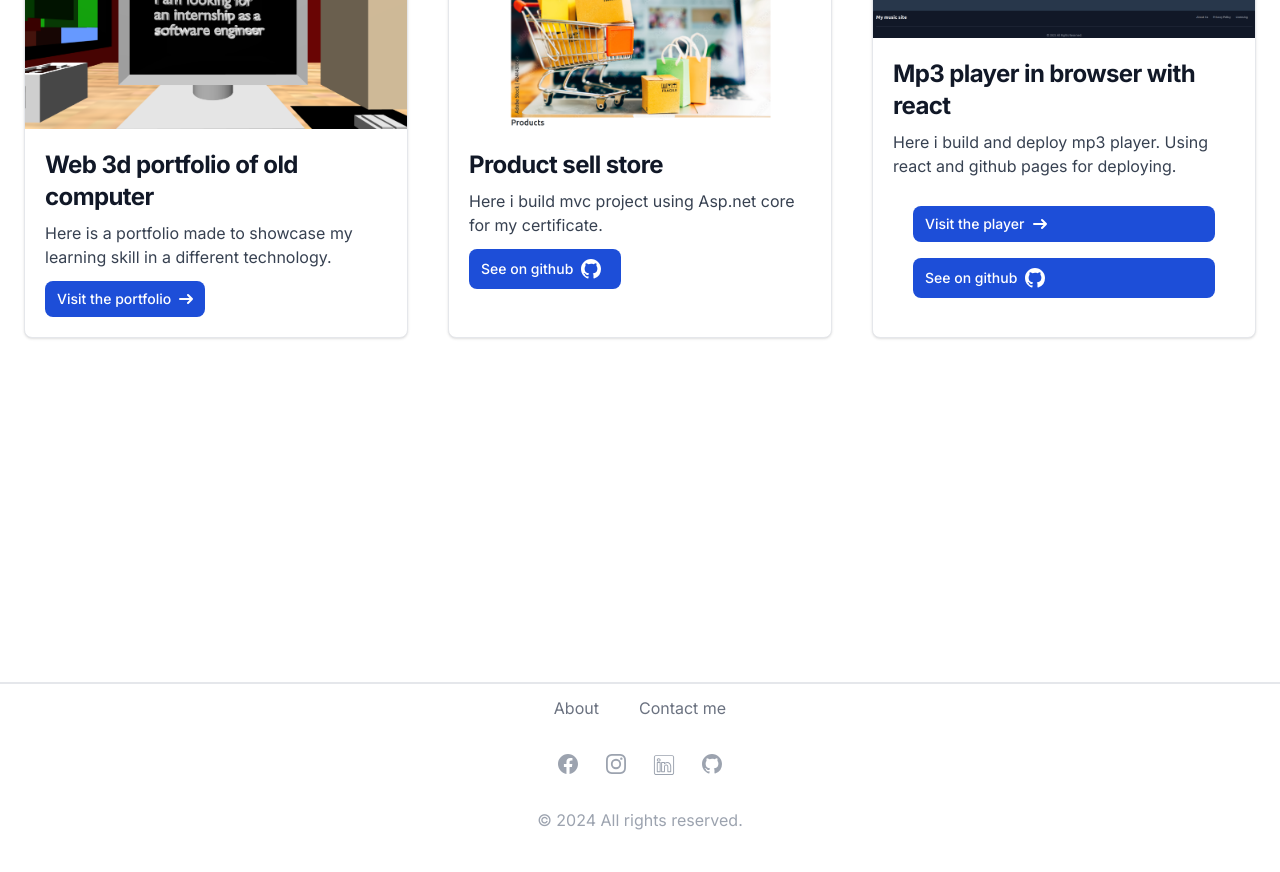
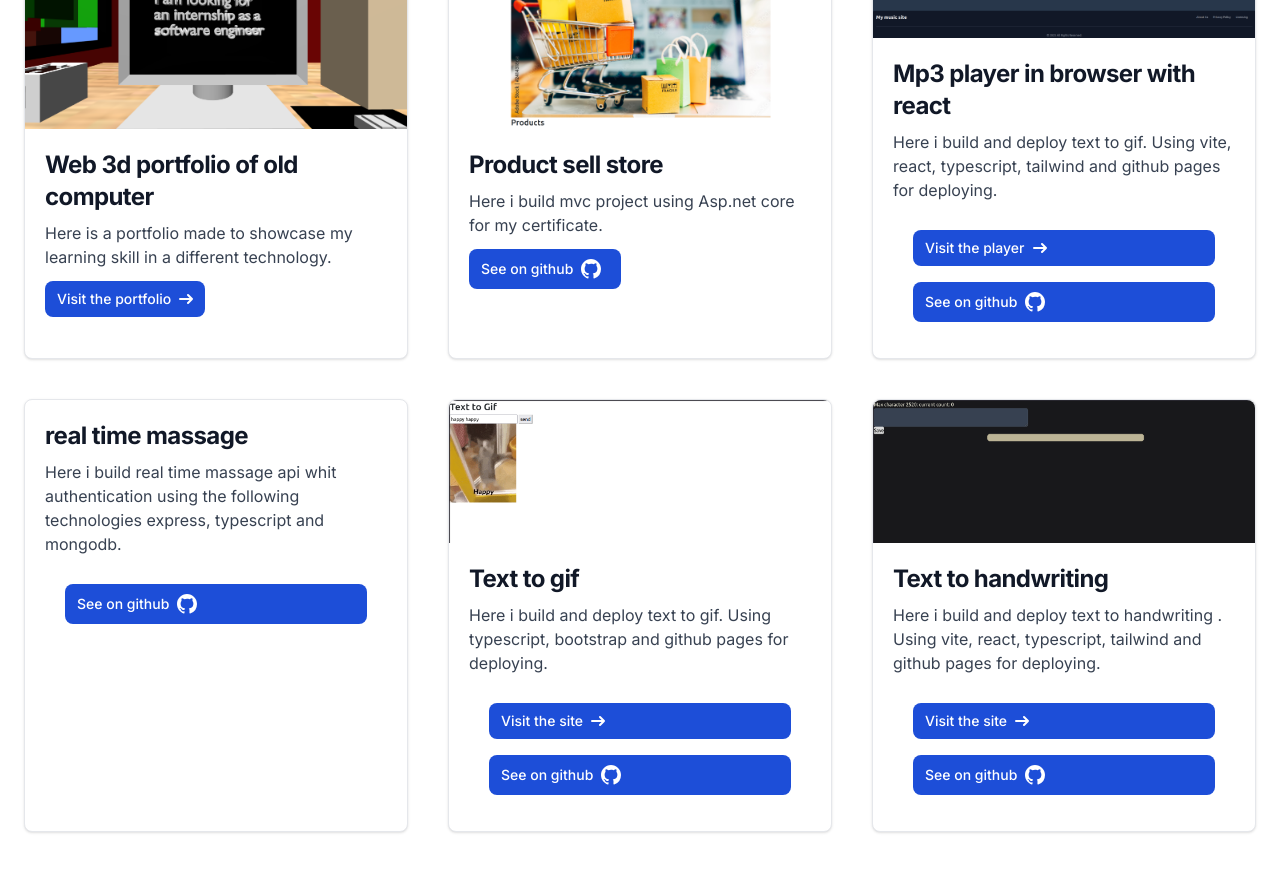
Before and after one commit to Gogo200202/next-portfolio, a Next.js app: page / in a window 1280 px wide. Shown: the part 1080-1952 px from the top of the page. Before the commit the page ends 1924 px from the top, so only its background shows below. Built offline with nearby package versions, Linux system fonts and the light colour scheme.

Commit message:
add more project

```diff
--- a/app/components/Cards.tsx
+++ b/app/components/Cards.tsx
@@ -3,6 +3,8 @@ import Image from "next/image";
 import treeDPortfolio from "../img/3dportfolio.png";
 import aspProject from "../img/mvc.png";
 import mp3 from "../img/mp3.png";
+import TextToGif from "../img/TextToGif.png";
+import textToHandwriting from "../img/textToHandwriting .png";
 import React, { useEffect, useState, useRef } from "react";
 
 export default function Cards() {
@@ -117,8 +119,8 @@ export default function Cards() {
               </h5>
             </a>
             <p className="mb-3 font-normal text-gray-700 dark:text-gray-400">
-              Here i build and deploy mp3 player. Using react and github pages
-              for deploying.
+              Here i build and deploy text to gif. Using vite, react,
+              typescript, tailwind and github pages for deploying.
             </p>
 
             <div className=" container mx-auto  p-6 grid  grid-cols-1  px-3 py-2  ">
@@ -163,6 +165,149 @@ export default function Cards() {
             </div>
           </div>
         </div>
+        <div className="max-w-sm bg-white border border-gray-200 rounded-lg shadow dark:bg-gray-800 dark:border-gray-700">
+          <div className="p-5">
+            <a href="#">
+              <h5 className="mb-2 text-2xl font-bold tracking-tight text-gray-900 dark:text-white">
+                real time massage
+              </h5>
+            </a>
+            <p className="mb-3 font-normal text-gray-700 dark:text-gray-400">
+              Here i build real time massage api whit authentication using the
+              following technologies express, typescript and mongodb.
+            </p>
+
+            <div className=" container mx-auto  p-6 grid  grid-cols-1  px-3 py-2  ">
+              <a
+                href="https://github.com/Gogo200202/MessegApi"
+                className=" m-2 inline-flex items-center px-3 py-2 text-sm font-medium text-center text-white bg-blue-700 rounded-lg hover:bg-blue-800 focus:ring-4 focus:outline-none focus:ring-blue-300 dark:bg-blue-600 dark:hover:bg-blue-700 dark:focus:ring-blue-800"
+              >
+                See on github
+                <svg
+                  className="w-9 h-6"
+                  fill="currentColor"
+                  viewBox="0 0 24 24"
+                >
+                  <path
+                    fillRule="evenodd"
+                    d="M12 2C6.477 2 2 6.484 2 12.017c0 4.425 2.865 8.18 6.839 9.504.5.092.682-.217.682-.483 0-.237-.008-.868-.013-1.703-2.782.605-3.369-1.343-3.369-1.343-.454-1.158-1.11-1.466-1.11-1.466-.908-.62.069-.608.069-.608 1.003.07 1.531 1.032 1.531 1.032.892 1.53 2.341 1.088 2.91.832.092-.647.35-1.088.636-1.338-2.22-.253-4.555-1.113-4.555-4.951 0-1.093.39-1.988 1.029-2.688-.103-.253-.446-1.272.098-2.65 0 0 .84-.27 2.75 1.026A9.564 9.564 0 0112 6.844c.85.004 1.705.115 2.504.337 1.909-1.296 2.747-1.027 2.747-1.027.546 1.379.202 2.398.1 2.651.64.7 1.028 1.595 1.028 2.688 0 3.848-2.339 4.695-4.566 4.943.359.309.678.92.678 1.855 0 1.338-.012 2.419-.012 2.747 0 .268.18.58.688.482A10.019 10.019 0 0022 12.017C22 6.484 17.522 2 12 2z"
+                    clipRule="evenodd"
+                  ></path>
+                </svg>
+              </a>
+            </div>
+          </div>
+        </div>
+        <div className="max-w-sm bg-white border border-gray-200 rounded-lg shadow dark:bg-gray-800 dark:border-gray-700">
+          <Image className="rounded-t-lg" src={TextToGif} alt="" />
+          <div className="p-5">
+            <a href="#">
+              <h5 className="mb-2 text-2xl font-bold tracking-tight text-gray-900 dark:text-white">
+                Text to gif
+              </h5>
+            </a>
+            <p className="mb-3 font-normal text-gray-700 dark:text-gray-400">
+              Here i build and deploy text to gif. Using typescript, bootstrap
+              and github pages for deploying.
+            </p>
+
+            <div className=" container mx-auto  p-6 grid  grid-cols-1  px-3 py-2  ">
+              <a
+                href="https://gogo200202.github.io/TextToGif/"
+                className="m-2 inline-flex items-center px-3 py-2 text-sm font-medium text-center text-white bg-blue-700 rounded-lg hover:bg-blue-800 focus:ring-4 focus:outline-none focus:ring-blue-300 dark:bg-blue-600 dark:hover:bg-blue-700 dark:focus:ring-blue-800"
+              >
+                Visit the site
+                <svg
+                  className="rtl:rotate-180 w-3.5 h-3.5 ms-2"
+                  aria-hidden="true"
+                  xmlns="http://www.w3.org/2000/svg"
+                  fill="none"
+                  viewBox="0 0 14 10"
+                >
+                  <path
+                    stroke="currentColor"
+                    strokeLinecap="round"
+                    strokeLinejoin="round"
+                    strokeWidth="2"
+                    d="M1 5h12m0 0L9 1m4 4L9 9"
+                  />
+                </svg>
+              </a>
+              <a
+                href="https://github.com/Gogo200202/TextToGif"
+                className=" m-2 inline-flex items-center px-3 py-2 text-sm font-medium text-center text-white bg-blue-700 rounded-lg hover:bg-blue-800 focus:ring-4 focus:outline-none focus:ring-blue-300 dark:bg-blue-600 dark:hover:bg-blue-700 dark:focus:ring-blue-800"
+              >
+                See on github
+                <svg
+                  className="w-9 h-6"
+                  fill="currentColor"
+                  viewBox="0 0 24 24"
+                >
+                  <path
+                    fillRule="evenodd"
+                    d="M12 2C6.477 2 2 6.484 2 12.017c0 4.425 2.865 8.18 6.839 9.504.5.092.682-.217.682-.483 0-.237-.008-.868-.013-1.703-2.782.605-3.369-1.343-3.369-1.343-.454-1.158-1.11-1.466-1.11-1.466-.908-.62.069-.608.069-.608 1.003.07 1.531 1.032 1.531 1.032.892 1.53 2.341 1.088 2.91.832.092-.647.35-1.088.636-1.338-2.22-.253-4.555-1.113-4.555-4.951 0-1.093.39-1.988 1.029-2.688-.103-.253-.446-1.272.098-2.65 0 0 .84-.27 2.75 1.026A9.564 9.564 0 0112 6.844c.85.004 1.705.115 2.504.337 1.909-1.296 2.747-1.027 2.747-1.027.546 1.379.202 2.398.1 2.651.64.7 1.028 1.595 1.028 2.688 0 3.848-2.339 4.695-4.566 4.943.359.309.678.92.678 1.855 0 1.338-.012 2.419-.012 2.747 0 .268.18.58.688.482A10.019 10.019 0 0022 12.017C22 6.484 17.522 2 12 2z"
+                    clipRule="evenodd"
+                  ></path>
+                </svg>
+              </a>
+            </div>
+          </div>
+        </div>
+        <div className="max-w-sm bg-white border border-gray-200 rounded-lg shadow dark:bg-gray-800 dark:border-gray-700">
+          <Image className="rounded-t-lg" src={textToHandwriting} alt="" />
+          <div className="p-5">
+            <a href="#">
+              <h5 className="mb-2 text-2xl font-bold tracking-tight text-gray-900 dark:text-white">
+                Text to handwriting
+              </h5>
+            </a>
+            <p className="mb-3 font-normal text-gray-700 dark:text-gray-400">
+              Here i build and deploy text to handwriting . Using vite, react,
+              typescript, tailwind and github pages for deploying.
+            </p>
+
+            <div className=" container mx-auto  p-6 grid  grid-cols-1  px-3 py-2  ">
+              <a
+                href="https://gogo200202.github.io/textToHandwriting/"
+                className="m-2 inline-flex items-center px-3 py-2 text-sm font-medium text-center text-white bg-blue-700 rounded-lg hover:bg-blue-800 focus:ring-4 focus:outline-none focus:ring-blue-300 dark:bg-blue-600 dark:hover:bg-blue-700 dark:focus:ring-blue-800"
+              >
+                Visit the site
+                <svg
+                  className="rtl:rotate-180 w-3.5 h-3.5 ms-2"
+                  aria-hidden="true"
+                  xmlns="http://www.w3.org/2000/svg"
+                  fill="none"
+                  viewBox="0 0 14 10"
+                >
+                  <path
+                    stroke="currentColor"
+                    strokeLinecap="round"
+                    strokeLinejoin="round"
+                    strokeWidth="2"
+                    d="M1 5h12m0 0L9 1m4 4L9 9"
+                  />
+                </svg>
+              </a>
+              <a
+                href="https://github.com/Gogo200202/textToHandwriting"
+                className=" m-2 inline-flex items-center px-3 py-2 text-sm font-medium text-center text-white bg-blue-700 rounded-lg hover:bg-blue-800 focus:ring-4 focus:outline-none focus:ring-blue-300 dark:bg-blue-600 dark:hover:bg-blue-700 dark:focus:ring-blue-800"
+              >
+                See on github
+                <svg
+                  className="w-9 h-6"
+                  fill="currentColor"
+                  viewBox="0 0 24 24"
+                >
+                  <path
+                    fillRule="evenodd"
+                    d="M12 2C6.477 2 2 6.484 2 12.017c0 4.425 2.865 8.18 6.839 9.504.5.092.682-.217.682-.483 0-.237-.008-.868-.013-1.703-2.782.605-3.369-1.343-3.369-1.343-.454-1.158-1.11-1.466-1.11-1.466-.908-.62.069-.608.069-.608 1.003.07 1.531 1.032 1.531 1.032.892 1.53 2.341 1.088 2.91.832.092-.647.35-1.088.636-1.338-2.22-.253-4.555-1.113-4.555-4.951 0-1.093.39-1.988 1.029-2.688-.103-.253-.446-1.272.098-2.65 0 0 .84-.27 2.75 1.026A9.564 9.564 0 0112 6.844c.85.004 1.705.115 2.504.337 1.909-1.296 2.747-1.027 2.747-1.027.546 1.379.202 2.398.1 2.651.64.7 1.028 1.595 1.028 2.688 0 3.848-2.339 4.695-4.566 4.943.359.309.678.92.678 1.855 0 1.338-.012 2.419-.012 2.747 0 .268.18.58.688.482A10.019 10.019 0 0022 12.017C22 6.484 17.522 2 12 2z"
+                    clipRule="evenodd"
+                  ></path>
+                </svg>
+              </a>
+            </div>
+          </div>
+        </div>
       </div>
     </div>
   );
```
Also changed, not shown: app/img/TextToGif.png (added), app/img/textToHandwriting .png (added).
